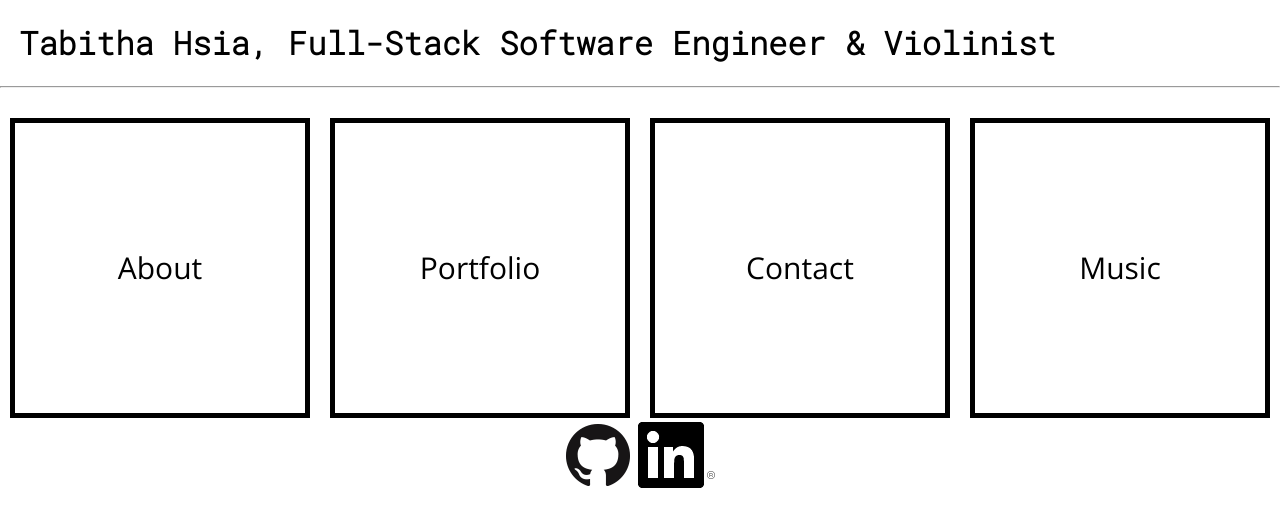
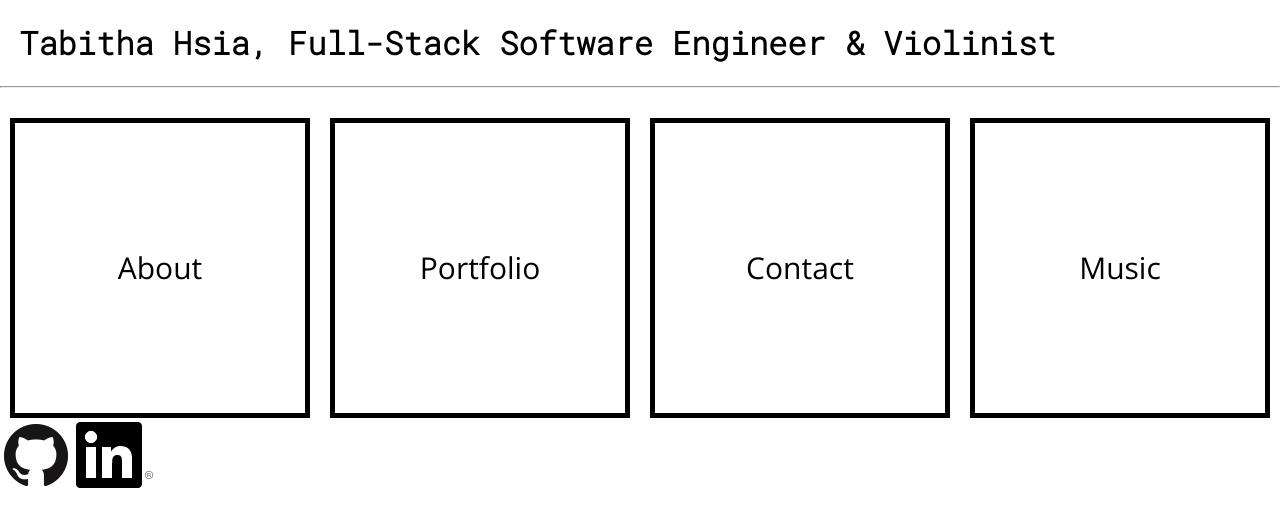
Before and after one commit to tabithahsia/Portfolio, a React (Create React App) app: page / in a window 1280 px wide. Shown: the top 526 px of the page. Built offline with nearby package versions, Linux system fonts and the light colour scheme.

Commit message:
Renamed ID with better name in App.js

```diff
--- a/src/App.js
+++ b/src/App.js
@@ -63,7 +63,7 @@ class App extends Component {
           {this.renderModalContent()}
         </Modal>
 
-        <div id="image">
+        <div id="externalLinks">
           <a href="https://github.com/tabithahsia" target="_blank" rel="noopener noreferrer"><img src={Github} alt="My Github" className="icon"/></a>
           <a href="https://linkedin.com/in/tabithahsia" target="_blank" rel="noopener noreferrer"><img src={Linkedin} alt="My Linkedin" className="icon"/></a>
         </div>
```
